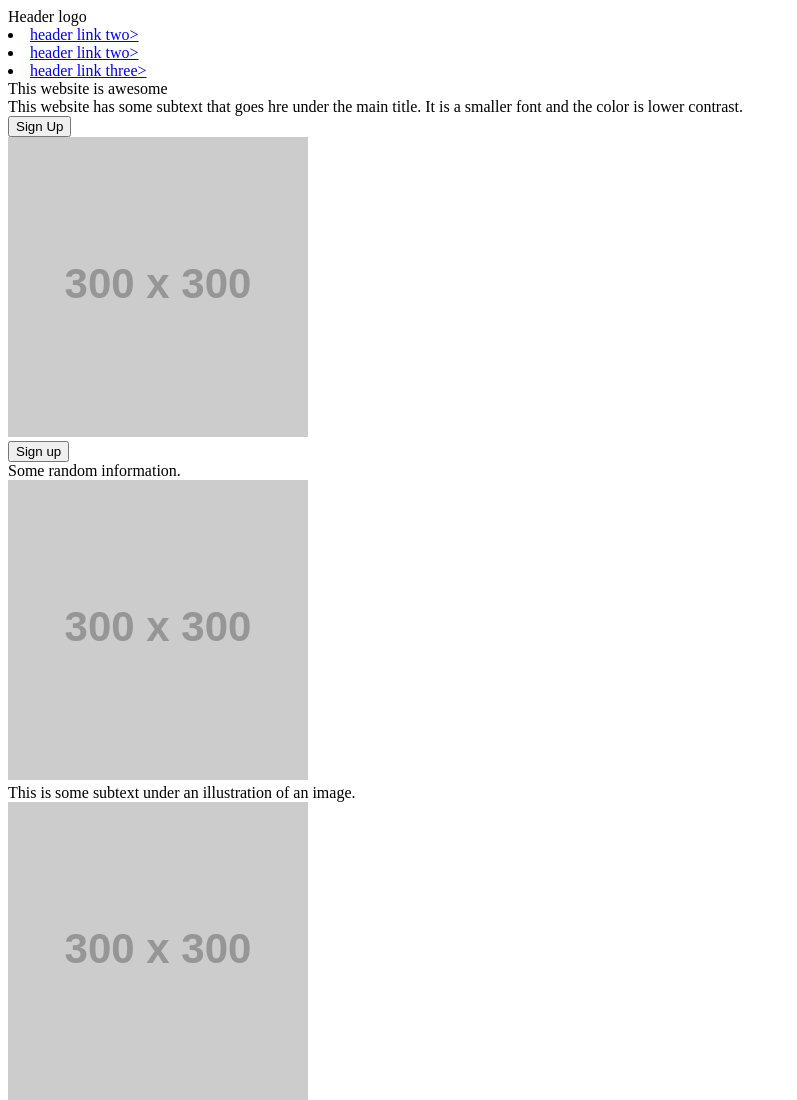
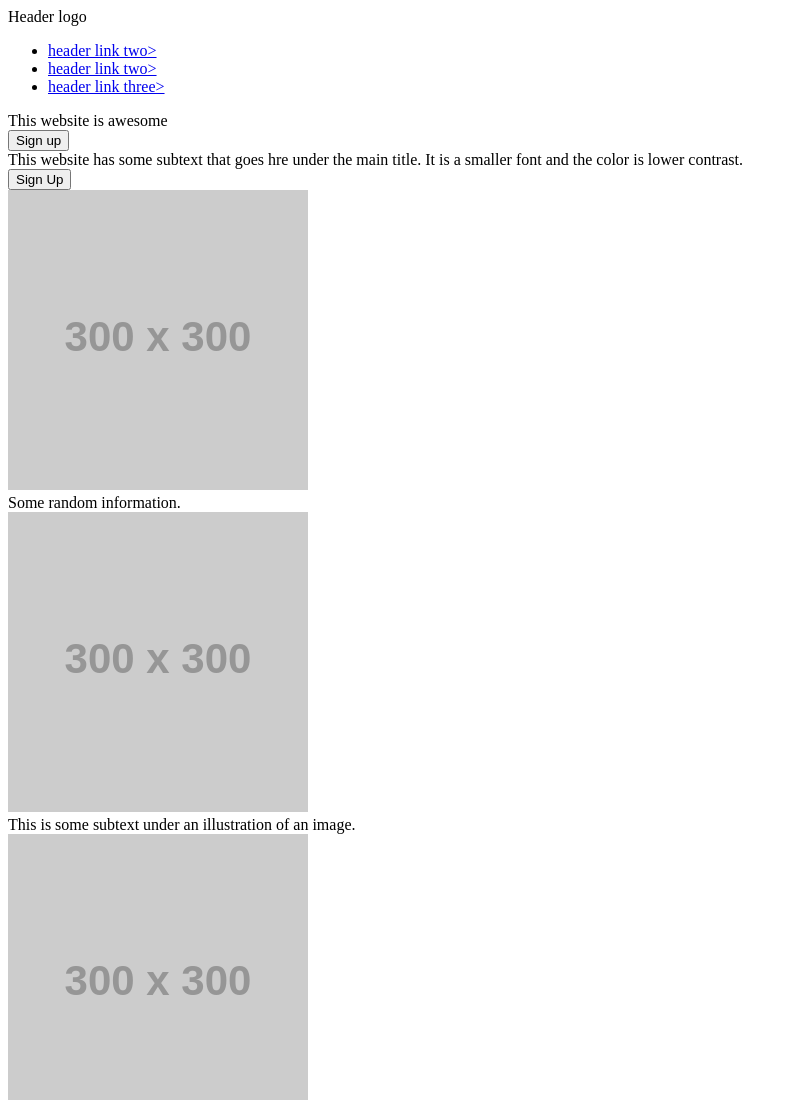
Before and after one commit to 087narain/landing-page, a plain HTML site: page index.html in a window 1280 px wide. Shown: the top 1100 px of the page, without its empty margins (0-797 px from the left). Drawn offline with Linux system fonts and the light colour scheme; placeholder pictures from the web are drawn by us.

Commit message:
Moving various stuff around.

```diff
--- a/index.html
+++ b/index.html
@@ -11,22 +11,28 @@
         <div class="header">
             <div class="title">
                 <div class="header-logo">Header logo</div>
+                <div class="links">
+                    <ul>
                         <li><a href="#" class="link-1">header link two></a></li>
                         <li><a href="#" class="link-2">header link two></a></li>
                         <li><a href="#" class="link-3">header link three></a></li>
+                    </ul>
+                </div>
             </div>
             <div class="top-text">
+                <div class="texts">
                     <div class="top-text-left">
                         <div class="header">This website is awesome</div>
                     </div>
+                    <button class="signer-up">Sign up</button>
                     <div class="subtext-left"">This website has some subtext that goes hre under the main title. It is a smaller font and the color is lower contrast.</div>
+                </div>
                 <button class = "sign-up">Sign Up</button>
                 </div>
                 <div class="top-text-right">
                     <img src="https://via.placeholder.com/300" alt="Placeholder Image">
                 </div>
             </div>
-            <button class="signer-up">Sign up</button>
         </div>
     </div>
     <div class="container-2">
```
Lines whose indentation alone changed are shown as unchanged.
